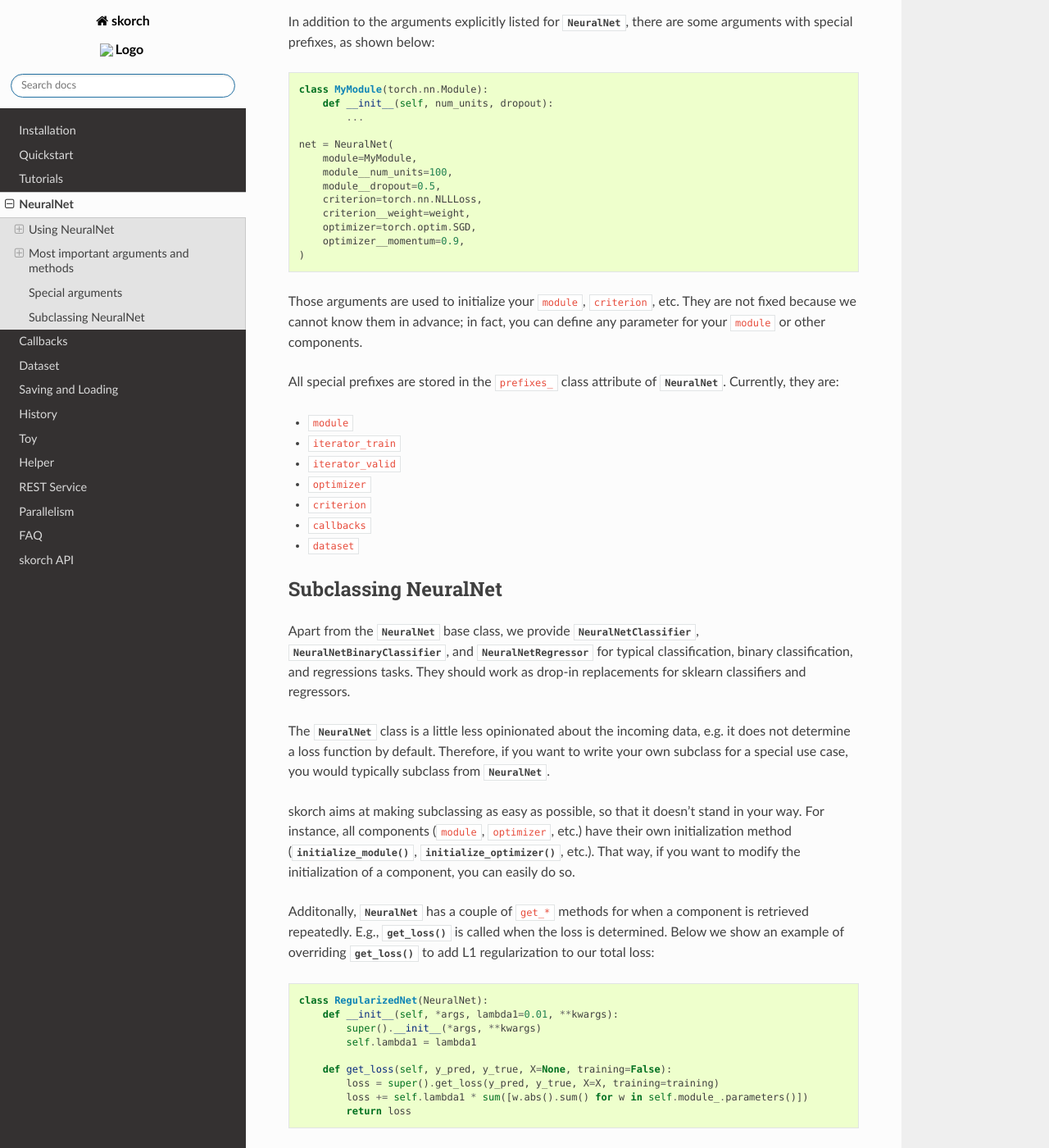
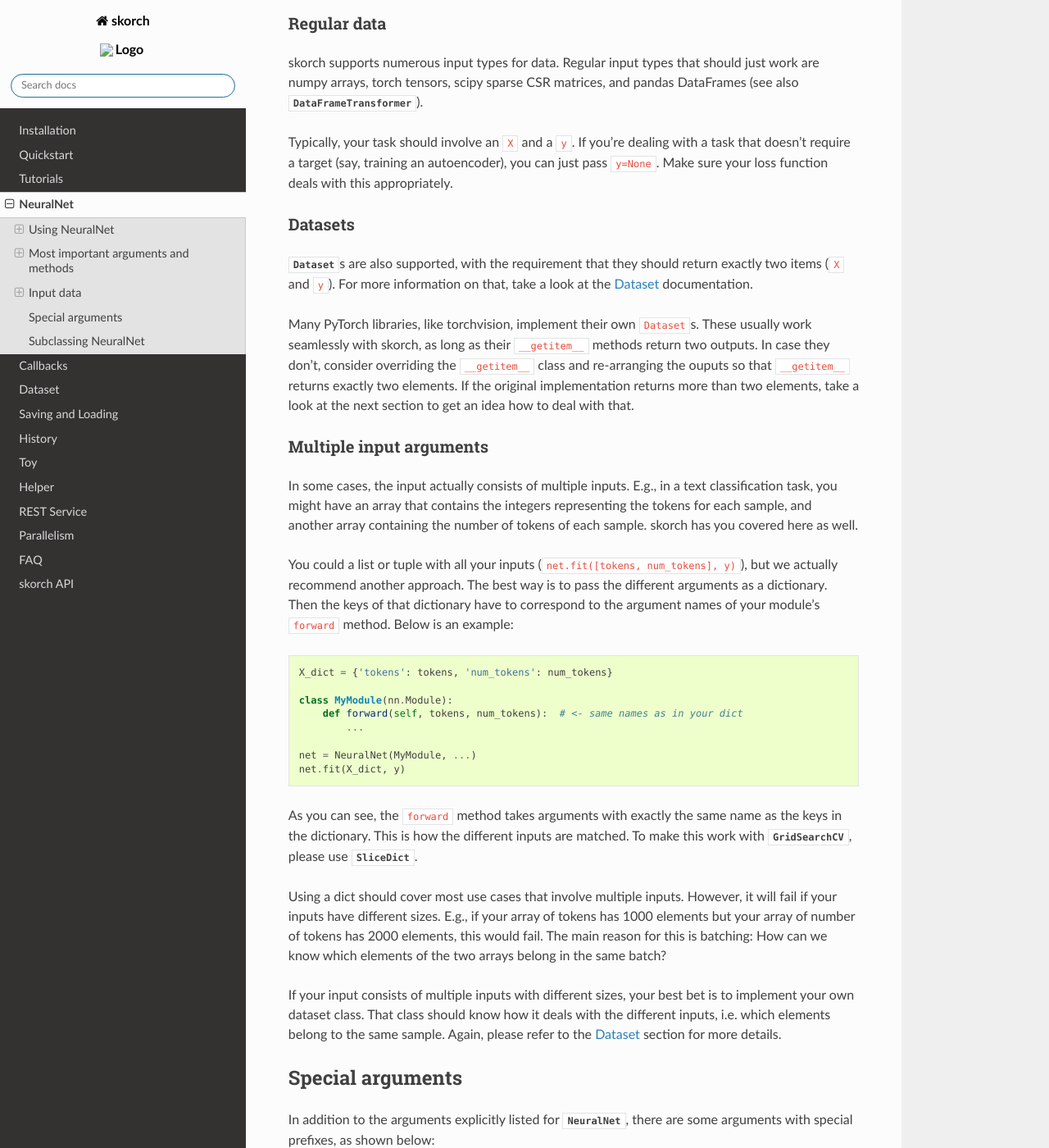
Before and after one commit to skorch-dev/skorch, a Sphinx documentation site: the page built from docs/user/neuralnet.rst, in a window 1280 px wide and 1400 px high, scrolled down 6616 px. Shown: the whole window at 82% size. Built offline with Sphinx 7.4.7 and the Read the Docs theme 2.0.0, drawn with Linux system fonts in a browser that asks for light colours.

Commit message:
Better document possible input data
Until now, there was no one place where the different types of
possible input data were documented. Now there is an additional
section in the docs that covers that. Specifically, it talks about
regular data, Datasets, and multiple inputs.

```diff
--- a/docs/user/neuralnet.rst
+++ b/docs/user/neuralnet.rst
@@ -388,6 +388,83 @@
 your model saved or loaded at specific times, e.g. at the start or end
 of the training process.
 
+Input data
+----------
+
+Regular data
+^^^^^^^^^^^^
+
+skorch supports numerous input types for data. Regular input types
+that should just work are numpy arrays, torch tensors, scipy sparse
+CSR matrices, and pandas DataFrames (see also
+:class:`~skorch.helper.DataFrameTransformer`).
+
+Typically, your task should involve an ``X`` and a ``y``. If you're
+dealing with a task that doesn't require a target (say, training an
+autoencoder), you can just pass ``y=None``. Make sure your loss
+function deals with this appropriately.
+
+Datasets
+^^^^^^^^
+
+:class:`~torch.utils.data.Dataset`\s are also supported, with the
+requirement that they should return exactly two items (``X`` and
+``y``). For more information on that, take a look at the
+:ref:`Dataset` documentation.
+
+Many PyTorch libraries, like torchvision, implement their own
+``Dataset``\s. These usually work seamlessly with skorch, as long as
+their ``__getitem__`` methods return two outputs. In case they don't,
+consider overriding the ``__getitem__`` class and re-arranging the
+ouputs so that ``__getitem__`` returns exactly two elements. If the
+original implementation returns more than two elements, take a look at
+the next section to get an idea how to deal with that.
+
+Multiple input arguments
+^^^^^^^^^^^^^^^^^^^^^^^^
+
+In some cases, the input actually consists of multiple inputs. E.g.,
+in a text classification task, you might have an array that contains
+the integers representing the tokens for each sample, and another
+array containing the number of tokens of each sample. skorch has you
+covered here as well.
+
+You could a list or tuple with all your inputs (``net.fit([tokens,
+num_tokens], y)``), but we actually recommend another approach. The best
+way is to pass the different arguments as a dictionary. Then the keys
+of that dictionary have to correspond to the argument names of your
+module's ``forward`` method. Below is an example:
+
+.. code:: python
+
+    X_dict = {'tokens': tokens, 'num_tokens': num_tokens}
+
+    class MyModule(nn.Module):
+        def forward(self, tokens, num_tokens):  # <- same names as in your dict
+            ...
+
+    net = NeuralNet(MyModule, ...)
+    net.fit(X_dict, y)
+
+As you can see, the ``forward`` method takes arguments with exactly
+the same name as the keys in the dictionary. This is how the different
+inputs are matched. To make this work with
+:class:`~sklearn.model_selection.GridSearchCV`, please use
+:class:`~skorch.helper.SliceDict`.
+
+Using a dict should cover most use cases that involve multiple
+inputs. However, it will fail if your inputs have different
+sizes. E.g., if your array of tokens has 1000 elements but your array
+of number of tokens has 2000 elements, this would fail. The main
+reason for this is batching: How can we know which elements of the two
+arrays belong in the same batch?
+
+If your input consists of multiple inputs with different sizes, your
+best bet is to implement your own dataset class. That class should
+know how it deals with the different inputs, i.e. which elements
+belong to the same sample. Again, please refer to the :ref:`Dataset`
+section for more details.
+
 Special arguments
 -----------------
 
```
